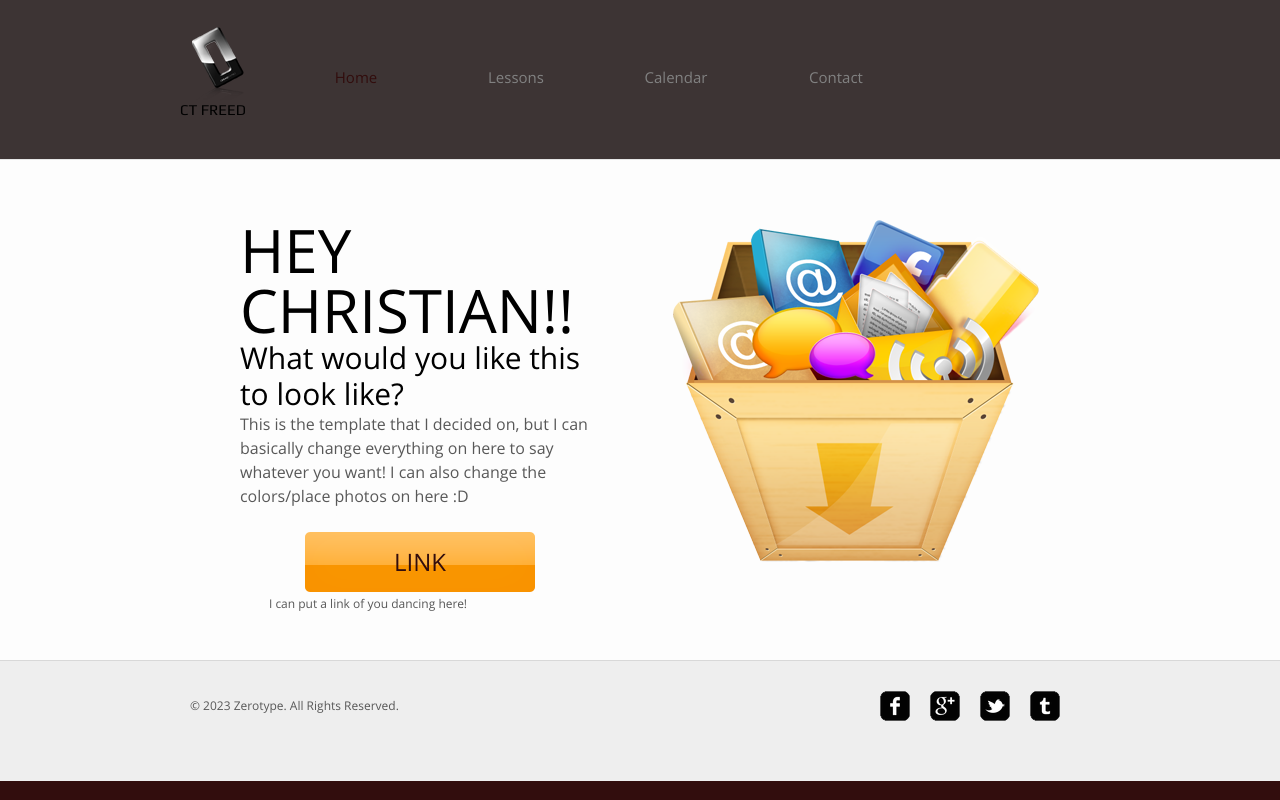
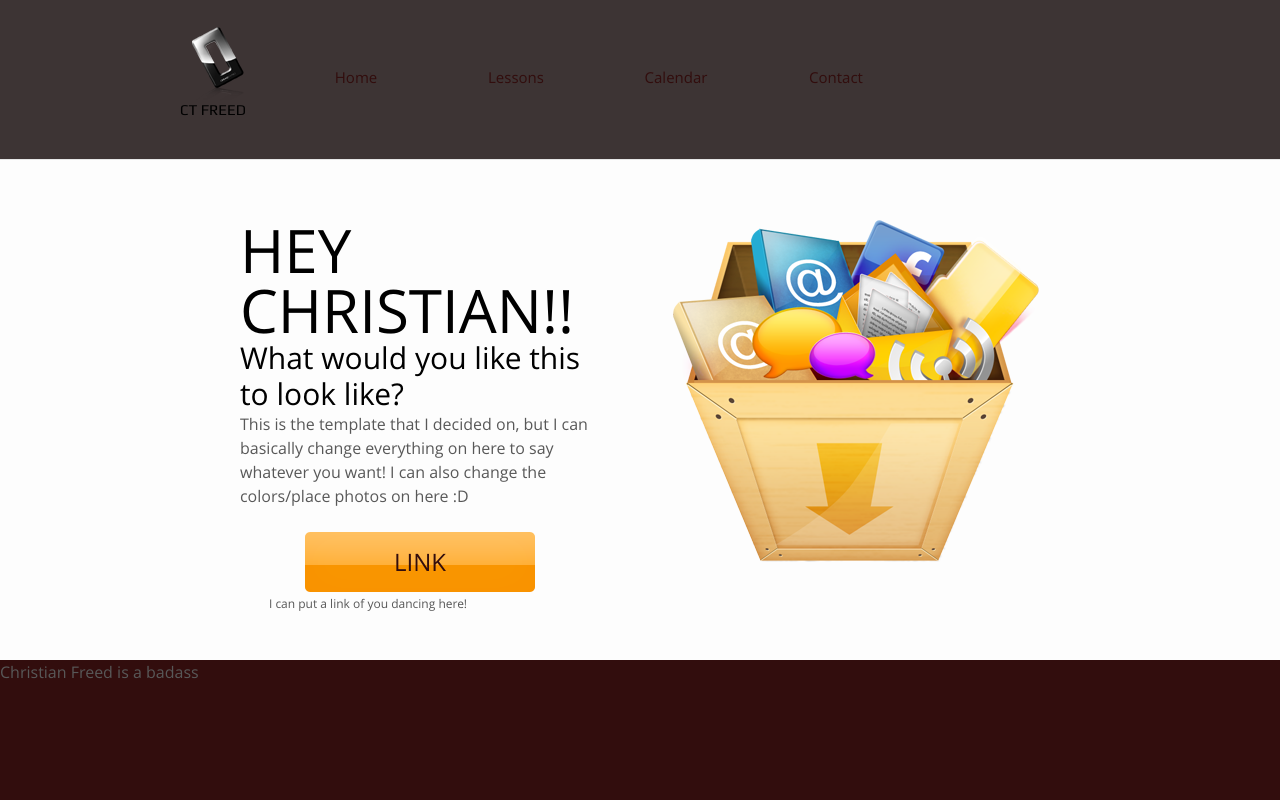
Before and after one commit to ChristianFreed/ChristianFreed.github.io, a plain HTML site: page index.html in a window 1280 px wide. Drawn offline with Linux system fonts and the light colour scheme.

Commit message:
badasssary

```diff
--- a/css/style.css
+++ b/css/style.css
@@ -91,7 +91,7 @@ img {
 	text-align: center;
 }
 #navigation li a {
-	color: #818181;
+	color: #320D0D;
 	font-size: 15px;
 	line-height: 30px;
 	text-decoration: none;
@@ -118,6 +118,7 @@ img {
 }
 #adbox h1, #adbox h2 {
 	color: #000;
+
 	font-size: 60px;
 	line-height: 60px;
 	margin: 0;
@@ -145,6 +146,7 @@ img {
 	display: block;
 	width: 256px;
 }
+
 /*------------------------------ CONTENTS ------------------------------*/
 #contents {
 	min-height: 510px;
@@ -213,7 +215,7 @@ p a {
 	margin-bottom: 6px;
 }
 .author {
-	color: #320D0D;
+	color: #fff;
 	display: block;
 	font-size: 12px;
 }
--- a/index.html
+++ b/index.html
@@ -41,13 +41,9 @@
 		</div>
 	</div>
 
-	<div id="footer">
-		<div class="clearfix">
-			<div id="connect">
-				<a href="http://freewebsitetemplates.com/go/facebook/" target="_blank" class="facebook"></a><a href="http://freewebsitetemplates.com/go/googleplus/" target="_blank" class="googleplus"></a><a href="http://freewebsitetemplates.com/go/twitter/" target="_blank" class="twitter"></a><a href="http://www.freewebsitetemplates.com/misc/contact/" target="_blank" class="tumbler"></a>
-			</div>
+
 			<p>
-				© 2023 Zerotype. All Rights Reserved.
+				Christian Freed is a badass
 			</p>
 		</div>
 	</div>
```
